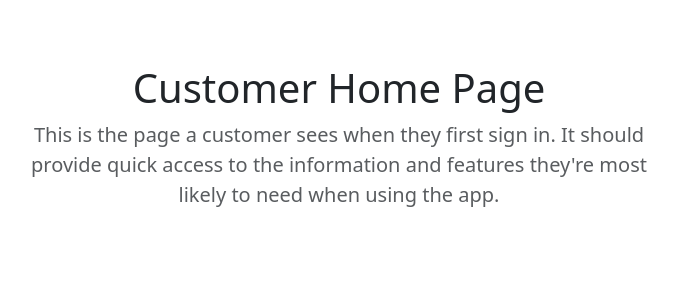
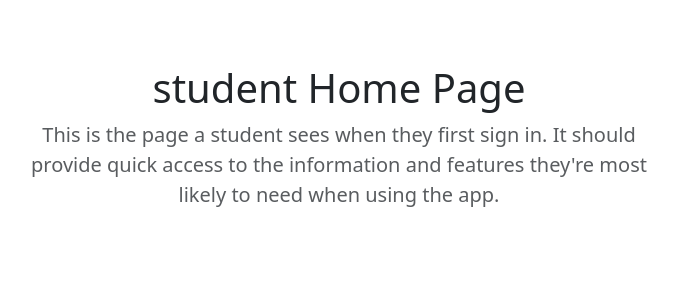
Before and after one commit to Qiongyue-Zhang-1167597/Internlink, a Flask app: template LoginExample-v2_0_3 (2)/LoginExample/loginapp/templates/customer_home.html in a window 1280 px wide. Shown: the part 56-356 px from the top of the page, without its empty margins (301-979 px from the left). Run offline with Flask 3, Linux system fonts and the light colour scheme; the template is opened without the code that fills it, so the values that code supplies are empty; some libraries are stand-ins or nearby versions.

Commit message:
Update customer_home.html
Replace all customer with student and staff with employer to meet the j requirements

```diff
--- a/LoginExample-v2_0_3 (2)/LoginExample/loginapp/templates/customer_home.html
+++ b/LoginExample-v2_0_3 (2)/LoginExample/loginapp/templates/customer_home.html
@@ -1,6 +1,6 @@
 {% extends 'userbase.html' %}
 
-{% block title %}Customer Home{% endblock %}
+{% block title %}student Home{% endblock %}
 
 {# Set the active page to be highlighted in the navigation bar. #}
 {% set active_page = 'home' %}
@@ -9,8 +9,8 @@
 <section class="container py-5 text-center">
     <div class="row justify-content-center">
         <div class="col-lg-7">
-            <h1>Customer Home Page</h1>
-            <p class="lead text-muted">This is the page a customer sees when they first sign in. It should provide quick access to the information and features they're most likely to need when using the app.</p>
+            <h1>student Home Page</h1>
+            <p class="lead text-muted">This is the page a student sees when they first sign in. It should provide quick access to the information and features they're most likely to need when using the app.</p>
         </div>
     </div>
 </section>
```
